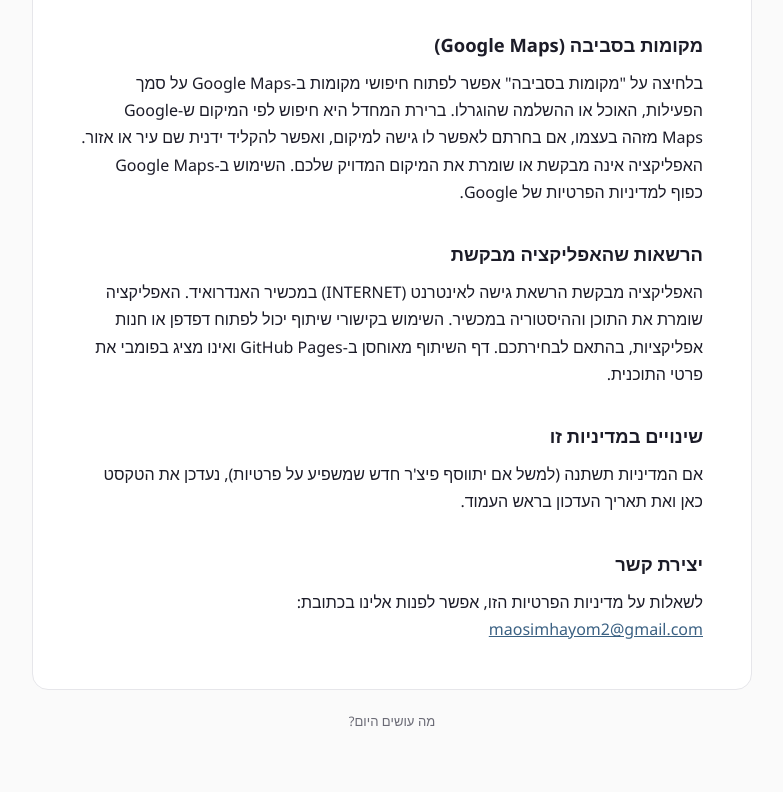
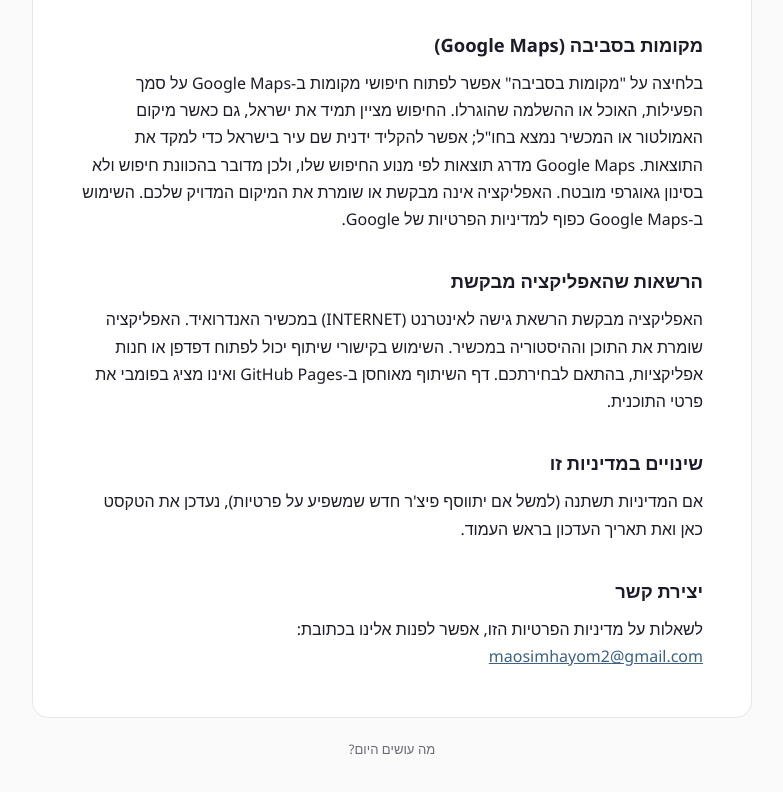
Before and after one commit to litals06-pixel/ma-osim-hayom-privacy, a plain HTML site: page index.html in a window 1280 px wide. Shown: the part 997-1789 px from the top of the page, without its empty margins (248-1031 px from the left). Drawn offline with Linux system fonts and the light colour scheme.

Commit message:
Anchor Google Maps place searches in Israel instead of emulator location

```diff
--- a/index.html
+++ b/index.html
@@ -91,7 +91,7 @@
   <p>כפתור "שיתוף" פותח את מסך השיתוף של המכשיר עם קישור המכיל מזהים של הפעילות, האוכל וההשלמה (ללא שם, מספר טלפון או מידע מזהה). השליחה מתרחשת רק לבחירתכם. מי שמבקר בקישור בדפדפן רואה מסך תצוגה מטושטש והצעה להורדת האפליקציה, ללא הצגת פרטי התוכנית. השרת המארח את דף השיתוף ושירות היעד שאליו שיתפתם עשויים לקבל ולשמור לוגים של כתובת הקישור. מי שמחזיק בקישור יכול עקרונית לנתח את המזהים שבתוכו; הטשטוש הוא מגבלת תצוגה, לא הצפנה או מנגנון הרשאות.</p>
 
   <h2>מקומות בסביבה (Google Maps)</h2>
-  <p>בלחיצה על "מקומות בסביבה" אפשר לפתוח חיפושי מקומות ב-Google Maps על סמך הפעילות, האוכל או ההשלמה שהוגרלו. ברירת המחדל היא חיפוש לפי המיקום ש-Google Maps מזהה בעצמו, אם בחרתם לאפשר לו גישה למיקום, ואפשר להקליד ידנית שם עיר או אזור. האפליקציה אינה מבקשת או שומרת את המיקום המדויק שלכם. השימוש ב-Google Maps כפוף למדיניות הפרטיות של Google.</p>
+  <p>בלחיצה על "מקומות בסביבה" אפשר לפתוח חיפושי מקומות ב-Google Maps על סמך הפעילות, האוכל או ההשלמה שהוגרלו. החיפוש מציין תמיד את ישראל, גם כאשר מיקום האמולטור או המכשיר נמצא בחו"ל; אפשר להקליד ידנית שם עיר בישראל כדי למקד את התוצאות. Google Maps מדרג תוצאות לפי מנוע החיפוש שלו, ולכן מדובר בהכוונת חיפוש ולא בסינון גאוגרפי מובטח. האפליקציה אינה מבקשת או שומרת את המיקום המדויק שלכם. השימוש ב-Google Maps כפוף למדיניות הפרטיות של Google.</p>
 
   <h2>הרשאות שהאפליקציה מבקשת</h2>
   <p>האפליקציה מבקשת הרשאת גישה לאינטרנט (INTERNET) במכשיר האנדרואיד. האפליקציה שומרת את התוכן וההיסטוריה במכשיר. השימוש בקישורי שיתוף יכול לפתוח דפדפן או חנות אפליקציות, בהתאם לבחירתכם. דף השיתוף מאוחסן ב-GitHub Pages ואינו מציג בפומבי את פרטי התוכנית.</p>
```
